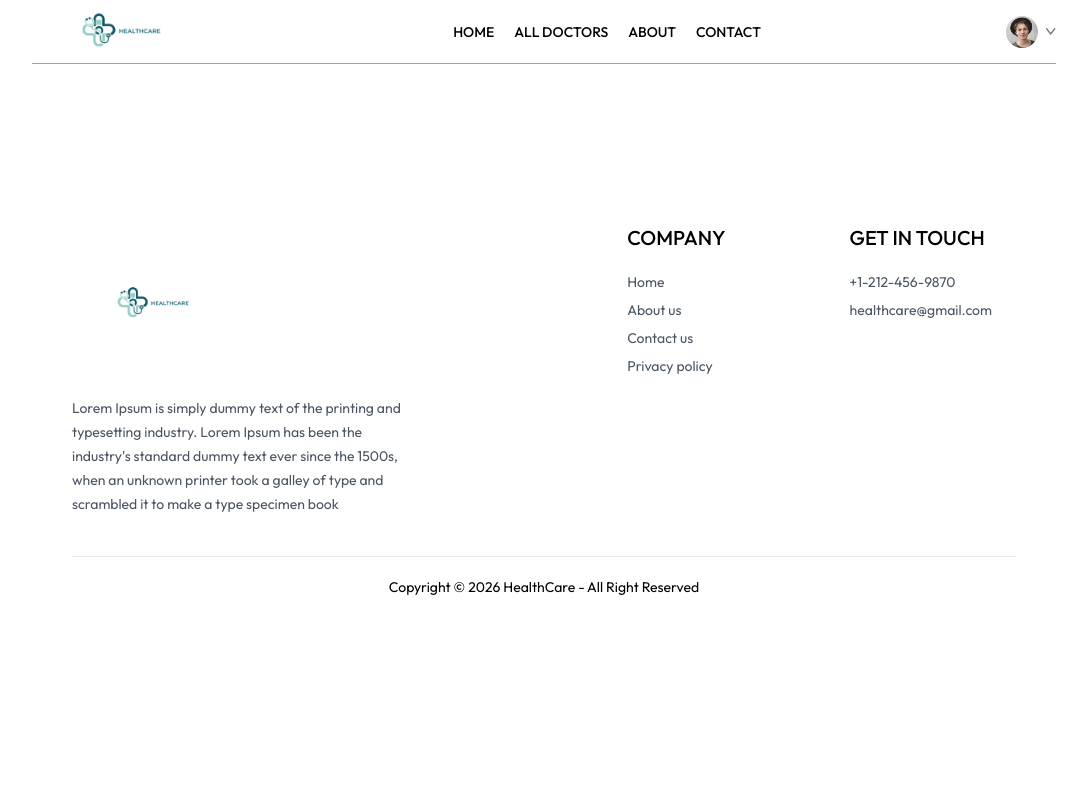
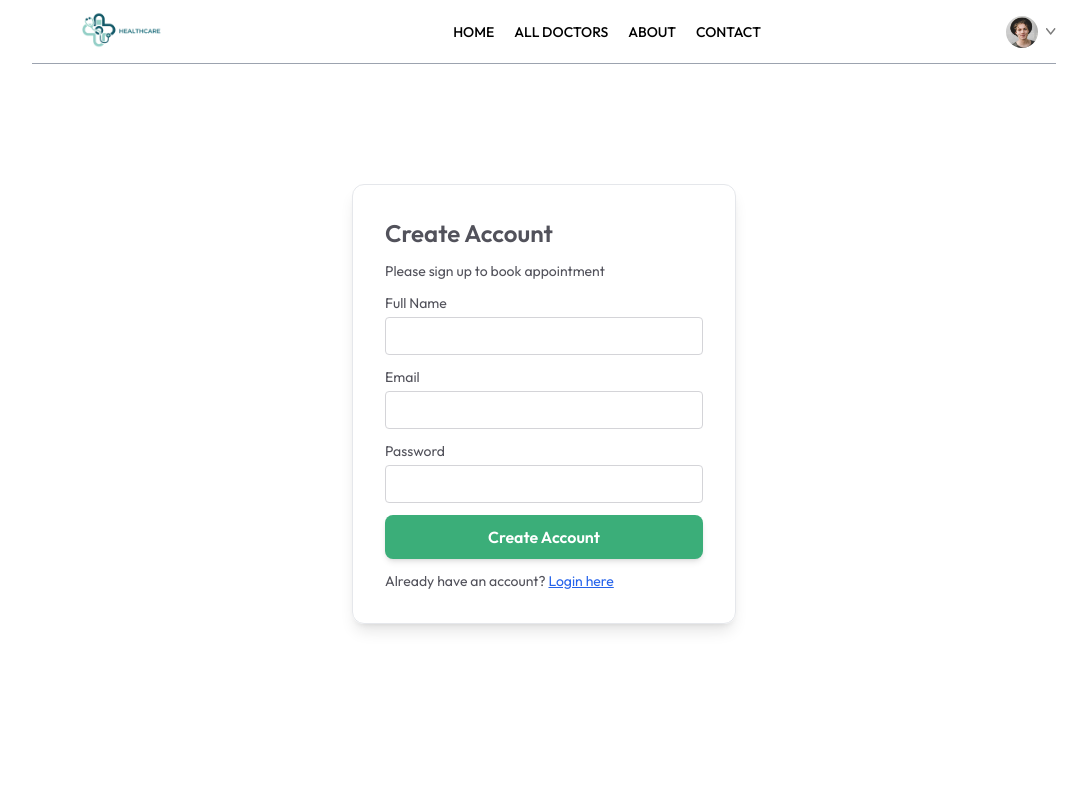
Before and after one commit to Suraj-219/Health-Care, a React (Vite) app in the folder frontend/: page /login in a window 1280 px wide. Shown: the top 800 px of the page, without its empty margins (96-1183 px from the left). Built offline with nearby package versions, Linux system fonts and the light colour scheme.

Commit message:
enhance Navbar and Login components with improved styling and functionality

```diff
--- a/frontend/src/components/Navbar.jsx
+++ b/frontend/src/components/Navbar.jsx
@@ -44,7 +44,13 @@
                         </div>
                     </div>
                 </div>
-                :<button onClick={()=>navigate('/login')} className='bg-primary text-white px-8 py-3 rounded-full font-light hidden md:block'>Create account</button>
+                :<button onClick={()=>navigate('/login')} className='hidden md:block
+                bg-primary text-white px-8 py-3 rounded-full
+                font-medium tracking-wide
+                transition-all duration-300 ease-in-out
+                hover:bg-primary/90 hover:scale-105
+                active:scale-95
+                shadow-md hover:shadow-lg'>Create account</button>
             }
 
         </div>
--- a/frontend/src/pages/Login.jsx
+++ b/frontend/src/pages/Login.jsx
@@ -1,10 +1,43 @@
-import React from 'react'
+import React, { useState } from 'react'
 
 const Login = () => {
+
+  const [state,setState] = useState('Sign Up')
+
+  const [email,setEmail] = useState('')
+  const [password,setPassword] = useState('')
+  const [name,setName] = useState('')
+
+  const onSubmitHandler = async (event) => {
+    event.preventDefault()
+  }
+
   return (
-    <div>
-
-    </div>
+    <form className='min-h-[80vh] flex items-center'>
+        <div className='flex flex-col gap-3 m-auto items-start p-8 min-w-[340px] sm:min-w-96 border rounded-xl text-zinc-600 text-sm shadow-lg'>
+          <p className='text-2xl font-semibold'>{state === 'Sign Up' ? "Create Account" : "Login"}</p>
+          <p>Please {state === 'Sign Up' ? "sign up" : "log in"} to book appointment</p>
+          <div className='w-full'>
+            <p>Full Name</p>
+            <input className='border border-zinc-300 rounded w-full p-2 mt-1' type="text" onChange={(e)=>setName(e.target.name)} value={name} />
+          </div>
+          <div className='w-full'>
+            <p>Email</p>
+            <input className='border border-zinc-300 rounded w-full p-2 mt-1' type="email" onChange={(e)=>setEmail(e.target.name)} value={email} />
+          </div>
+          <div className='w-full'>
+            <p>Password</p>
+            <input className='border border-zinc-300 rounded w-full p-2 mt-1' type="password" onChange={(e)=>setPassword(e.target.name)} value={password} />
+          </div>
+          <button className='bg-primary text-white w-full py-2.5 rounded-lg text-base font-semibold transition-all duration-300 ease-in-out hover:bg-primary/90 hover:scale-[1.02] active:scale-95
+          shadow-md hover:shadow-lg'>{state === 'Sign Up' ? "Create Account" : "Login"}</button>
+          {
+            state === "Sign Up"
+            ? <p>Already have an account? <span onClick={()=>setState('Login')} className='text-blue-600 underline cursor-pointer'>Login here</span></p>
+            : <p>Create an new account? <span onClick={()=>setState('Sign Up')} className='text-blue-600 underline cursor-pointer'>Click here</span></p>
+          }
+        </div>
+    </form>
   )
 }
 
```
